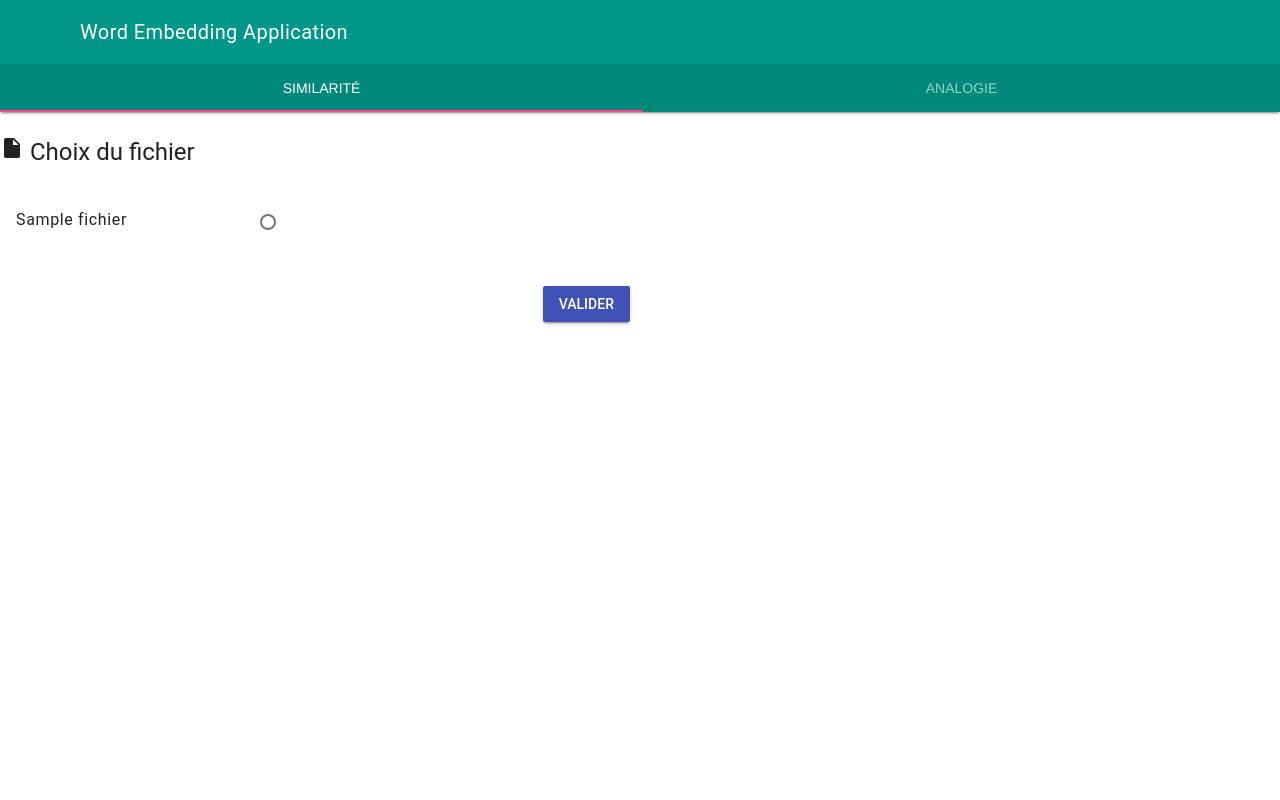
After one commit to ARMIAGE/PPDM2, a Flask app: template src/templates/accueil.html in a window 1280 px wide. The commit adds this page. Run offline with Flask 2, Linux system fonts and the light colour scheme; the template is opened without the code that fills it: most values are stand-ins (such as "Sample title", 1, 10 or a date in 2020).

Commit message:
Front End SRV & Similarité 50%

```diff
--- /dev/null
+++ b/src/serveur.py
@@ -0,0 +1,39 @@
+from flask import Flask, request, render_template
+app = Flask(__name__)
+import warnings
+warnings.filterwarnings(action='ignore', category=UserWarning, module='gensim')
+from gensim.models import word2vec
+import file_insertion
+import similarity
+import warnings
+import argparse
+
+model = word2vec.Word2Vec.load('../MODEL/W2V_text8_Model.bin')
+
+@app.context_processor
+def titre():
+    return dict(titre="Word Embedding Application")
+
+@app.route('/')
+def accueil():
+    typeFichier = ["Cos Matrix BRM IFR", "MC", "MTURK-771", "rel122-norms", "RG", "SimLex-999", "WordSim", "Autre fichier"]
+    return render_template('accueil.html', typeFichier=typeFichier)
+
+@app.route('/resultat')
+def resultat():
+    File = request.args.get('file')
+    if File == "RG":
+        resultat = similarity.similarite(model, file_insertion.insert_file_rg())
+    elif File == "Cos Matrix BRM IFR":
+        resultat = similarity.similarite(model, file_insertion.insert_file_cos_matrix_brm_ifr())
+    else:
+        File = "Not Found"
+    return render_template('similarite_resultats.html', File=File, resultat=resultat)
+
+@app.errorhandler(404)
+def ma_page_404(error):
+    return "Page non trouvée. Erreur ", 404
+
+
+if __name__ == '__main__':
+    app.run(debug=True)
--- /dev/null
+++ b/src/static/material_extras.css
@@ -0,0 +1,7 @@
+.demo-list-control {
+  width: 300px;
+}
+
+.demo-list-radio {
+  display: inline;
+}
--- a/src/SRV/static/material_icons.css
+++ b/src/static/material_icons.css
@@ -3,7 +3,7 @@
   font-family: 'Material Icons';
   font-style: normal;
   font-weight: 400;
-  src: (fonts.woff2) format('woff2');
+  src: url(https://fonts.gstatic.com/s/materialicons/v36/flUhRq6tzZclQEJ-Vdg-IuiaDsNc.woff2) format('woff2');
 }
 
 .material-icons {
--- /dev/null
+++ b/src/templates/accueil.html
@@ -0,0 +1,45 @@
+<!DOCTYPE html>
+<HTML>
+
+{% include 'header.html' %}
+
+  <main class="mdl-layout__content">
+      <H4><i class="material-icons">insert_drive_file</i> Choix du fichier</H4>
+    <section class="mdl-layout__tab-panel is-active" id="fixed-tab-1">
+      <div class="page-content">
+           <form name="FilesSelection" action="resultat" method="GET" ng-controller="FormCtrl" ng-submit="submitForm()">
+        <ul class="demo-list-control mdl-list">
+        {% for fichier in typeFichier %}
+            <li class="mdl-list__item">
+            <span class="mdl-list__item-primary-content">
+                {{ fichier }}
+            </span>
+            <span class="mdl-list__item-secondary-action">
+                <label class="demo-list-radio mdl-radio mdl-js-radio mdl-js-ripple-effect">
+                <input type="radio" id="list-option-1" class="mdl-radio__button"  ng-model="button.value" name="file" value="{{ fichier }}"/>
+            </label>
+            </span>
+            </li>
+        {% endfor %}
+        </ul>
+
+          <div class="mdl-grid">
+            <div class="mdl-layout-spacer"></div>
+              <div class="mdl-cell mdl-cell--2-col">
+                <input class="mdl-button mdl-js-button mdl-button--raised mdl-button--colored" type="submit" value="Valider">
+              </div>
+            <div class="mdl-layout-spacer"></div>
+              </form>
+        </div>
+
+        <!--Réponse de la fonction : {{ rep }}-->
+      </div>
+    </section>
+    <section class="mdl-layout__tab-panel" id="fixed-tab-2">
+      <div class="page-content"><!-- Your content goes here --></div>
+    </section>
+    <section class="mdl-layout__tab-panel" id="fixed-tab-3">
+      <div class="page-content"><!-- Your content goes here --></div>
+    </section>
+  </main>
+</div>
--- /dev/null
+++ b/src/templates/header.html
@@ -0,0 +1,21 @@
+<link href="{{ url_for('static', filename='material.min.css') }}" rel="stylesheet" type="text/css" />
+<link href="{{ url_for('static', filename='material_extras.css') }}" rel="stylesheet" type="text/css" />
+<link href="https://fonts.googleapis.com/icon?family=Material+Icons" rel="stylesheet">
+<script defer src="{{ url_for('static', filename='material.min.js') }}"></script>
+<div class="mdl-layout mdl-js-layout mdl-layout--fixed-header mdl-layout--fixed-tabs">
+  <header class="mdl-color--teal-500 mdl-layout__header">
+    <div class="mdl-layout__header-row">
+      <span class="mdl-layout-title">{{ titre }}</span>
+    </div>
+    <div class="mdl-color--teal-600 mdl-layout__tab-bar mdl-js-ripple-effect">
+      <a href="/" class="mdl-layout__tab is-active">Similarité</a>
+      <a href="/" class="mdl-layout__tab">Analogie</a>
+    </div>
+  </header>
+  <div class="mdl-layout__drawer">
+    <span class="mdl-layout-title">Menu</span>
+      <nav class="mdl-navigation">
+          <a class="mdl-navigation__link" href="/">Acceuil</a>
+          <a class="mdl-navigation__link" href="/">Notre projet</a>
+      </nav>
+  </div>
```
Also changed, not shown: src/SRV/serveur.py (deleted, +0 -29 lines), src/SRV/templates/accueil.html (deleted, +0 -44 lines), src/SRV/templates/selection.html (deleted, +0 -17 lines), src/templates/similarite_resultats.html (added, +19 -0 lines), src/static/bower.json (renamed from src/SRV/static/bower.json), src/static/fonts.woff2 (renamed from src/SRV/static/fonts.woff2), src/static/material.css (renamed from src/SRV/static/material.css), src/static/material.js (renamed from src/SRV/static/material.js), src/static/material.min.css (renamed from src/SRV/static/material.min.css), src/static/material.min.js (renamed from src/SRV/static/material.min.js), src/static/package.json (renamed from src/SRV/static/package.json), 6 other files.
